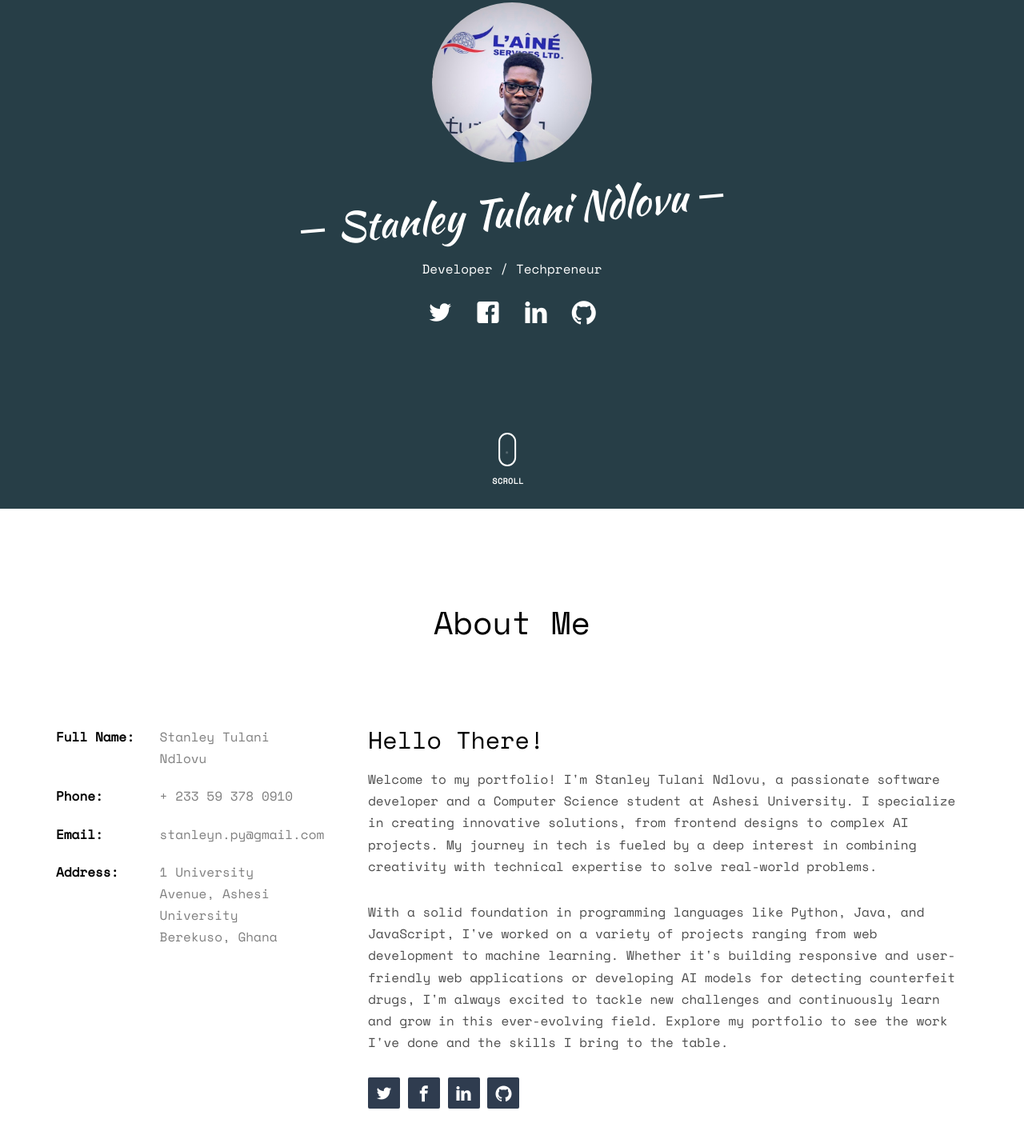
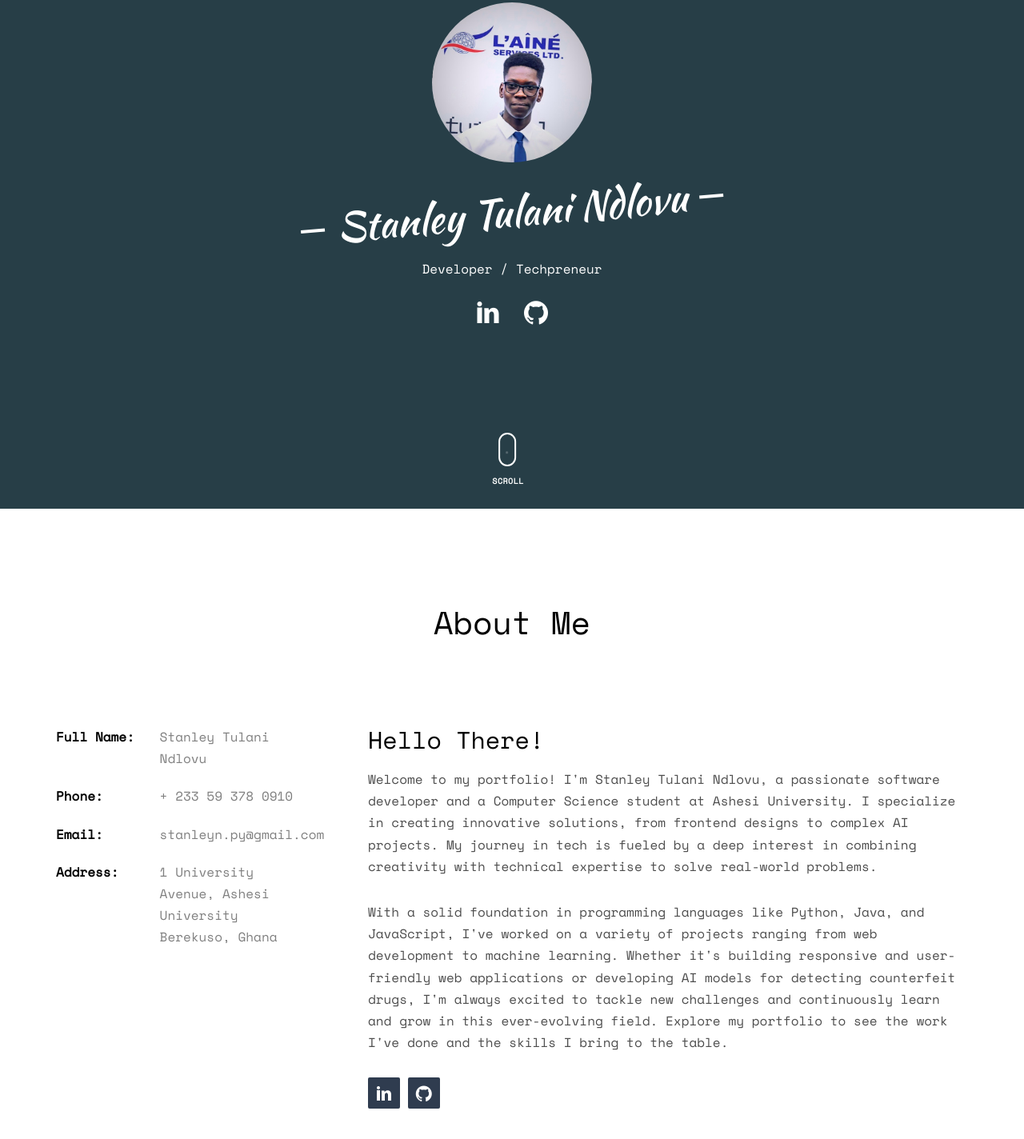
Before and after one commit to Stadav012/StanleyPortifolio, a plain HTML site: page index.html in a window 1280 px wide. Shown: the part 164-1588 px from the top of the page at 80% size. Drawn offline with nearby package versions, Linux system fonts and the light colour scheme; some packages are replaced by stand-ins of ours; no server answers; files whose address does not match are found by name.

```diff
--- a/index.html
+++ b/index.html
@@ -60,8 +60,6 @@
 							<h3><span>Developer / Techpreneur</span></h3>
 							<p>
 								<ul class="fh5co-social-icons">
-									<li><a href="#"><i class="icon-twitter2"></i></a></li>
-									<li><a href="#"><i class="icon-facebook2"></i></a></li>
 									<li><a href="https://www.linkedin.com/in/stanleynpy/"><i class="icon-linkedin2"></i></a></li>
 									<li><a href="https://github.com/Stadav012"><i class="icon-github2"></i></a></li>
 								</ul>
@@ -102,8 +100,6 @@
 					<p>With a solid foundation in programming languages like Python, Java, and JavaScript, I've worked on a variety of projects ranging from web development to machine learning. Whether it's building responsive and user-friendly web applications or developing AI models for detecting counterfeit drugs, I'm always excited to tackle new challenges and continuously learn and grow in this ever-evolving field. Explore my portfolio to see the work I've done and the skills I bring to the table.</p>
 					<p>
 						<ul class="fh5co-social-icons">
-							<li><a href="#"><i class="icon-twitter2"></i></a></li>
-							<li><a href="#"><i class="icon-facebook3"></i></a></li>
 							<li><a href="https://www.linkedin.com/in/stanleynpy/"><i class="icon-linkedin2"></i></a></li>
 							<li><a href="https://github.com/Stadav012"><i class="icon-github2"></i></a></li>
 						</ul>
```
